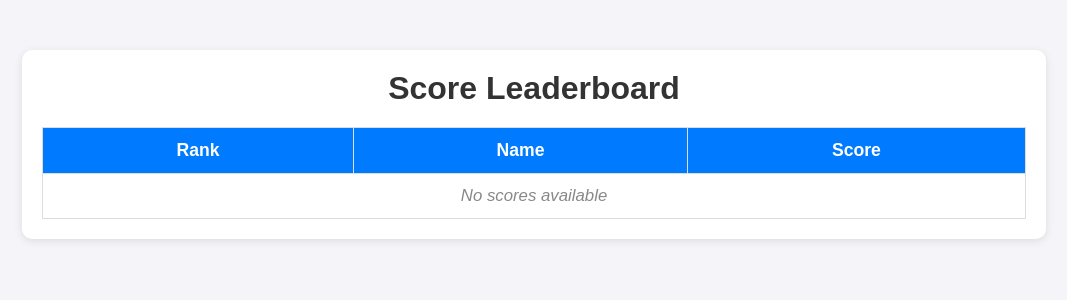
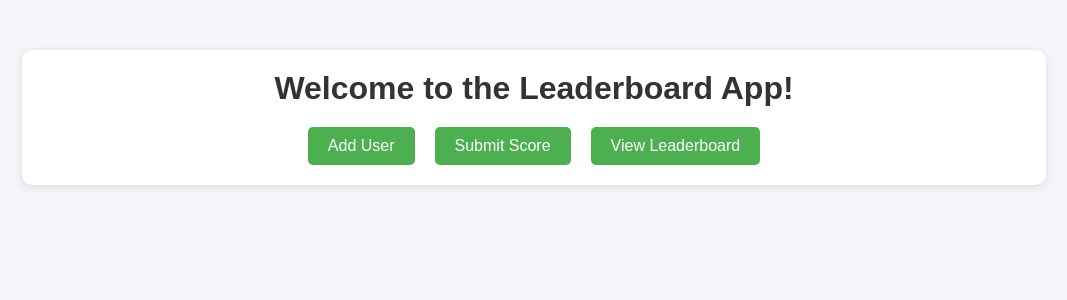
Before and after one commit to absoluteAquarian/elegant-engineers, a Flask app: page / in a window 1280 px wide. Shown: the top 300 px of the page, without its empty margins (106-1173 px from the left). Run offline with Flask 2, Linux system fonts and the light colour scheme; data comes from the database, SQL or seed files in the repository; both versions use the stored data as it was after the commit; data that the repository does not hold is empty.

Commit message:
Extensive testing, bug fixing and reworks to get the project to a functional state

```diff
--- a/01-functional-prototype/app/__init__.py
+++ b/01-functional-prototype/app/__init__.py
@@ -13,6 +13,7 @@ def create_app(config_filename='config.py'):
     # Create database tables
     with app.app_context():
         db.create_all()
+        db.session.commit()
 
     app.register_blueprint(main)
 
--- a/01-functional-prototype/app/app.py
+++ /dev/null
@@ -1,68 +0,0 @@
-from flask import Flask, request, render_template, redirect, url_for
-import sqlite3
-
-app = Flask(__name__)
-
-# Database connection function
-def get_db_connection():
-    conn = sqlite3.connect('leaderboard.db')
-    conn.row_factory = sqlite3.Row
-    return conn
-
-@app.route('/')
-def index():
-    # Fetch the top 10 users from the leaderboard
-    conn = get_db_connection()
-    leaderboard = conn.execute('''
-        SELECT User.userName, Leaderboard.userRank, Leaderboard.userTopRank
-        FROM Leaderboard
-        JOIN User ON Leaderboard.userId = User.userId
-        ORDER BY Leaderboard.userRank ASC
-        LIMIT 10''').fetchall()
-    conn.close()
-    return render_template('index.html', leaderboard=leaderboard)
-
-@app.route('/add_user', methods=['GET', 'POST'])
-def add_user():
-    if request.method == 'POST':
-        user_name = request.form['username']
-        conn = get_db_connection()
-        conn.execute('INSERT INTO User (userName) VALUES (?)', (user_name,))
-        conn.commit()
-        conn.close()
-        return redirect(url_for('index'))
-    return render_template('add_user.html')
-
-@app.route('/add_score/<int:user_id>', methods=['GET', 'POST'])
-def add_score(user_id):
-    if request.method == 'POST':
-        score = request.form['score']
-        conn = get_db_connection()
-
-        # Insert score
-        conn.execute('INSERT INTO Score (score, userId) VALUES (?, ?)', (score, user_id))
-        conn.commit()
-
-        # Update leaderboard (This could be more complex with ranking logic)
-        conn.execute('UPDATE Leaderboard SET userRank = userRank + 1 WHERE userId = ?', (user_id,))
-        conn.commit()
-
-        conn.close()
-        return redirect(url_for('index'))
-
-    return render_template('add_score.html', user_id=user_id)
-
-@app.route('/leaderboard')
-def leaderboard():
-    # Fetch the leaderboard entries
-    conn = get_db_connection()
-    leaderboard = conn.execute('''
-        SELECT User.userName, Score.score, Score.dateSubmitted
-        FROM Score
-        JOIN User ON Score.userId = User.userId
-        ORDER BY Score.score DESC''').fetchall()
-    conn.close()
-    return render_template('leaderboard.html', leaderboard=leaderboard)
-
-if __name__ == '__main__':
-    app.run(debug=True)
--- a/01-functional-prototype/app/routes.py
+++ b/01-functional-prototype/app/routes.py
@@ -1,37 +1,42 @@
-from flask import Blueprint, render_template
+from flask import Flask, Blueprint, request, jsonify, render_template, redirect, url_for
+import sqlite3
+from .models import Score, db, User
+from datetime import datetime
+from sqlalchemy import text
 
 main = Blueprint('main', __name__)
 
-
-# Home route (Leaderboard Page)
-@app.route('/')
-def leaderboard():
-    scores = Score.query.order_by(Score.score.desc()).limit(10).all()
-    return render_template('leaderboard.html', scores=scores)
+# Database connection function
+def get_db_connection():
+#    conn = sqlite3.connect('leaderboard.db')
+#    conn.row_factory = sqlite3.Row
+#    return conn
+    return db.session
 
 
 # Submit Score Page
-@app.route('/submit', methods=['GET'])
+@main.route('/submit', methods=['GET'])
 def submit_form():
     return render_template('submit.html')
 
 
 # Handle Score Submission (Form)
-@app.route('/submit', methods=['POST'])
+@main.route('/submit', methods=['POST'])
 def submit_score():
     name = request.form.get('name')
     score = request.form.get('score')
 
     if name and score:
-        new_score = Score(name=name, score=int(score))
+        new_score = Score(name=name, score=int(score), dateSubmitted=datetime.utcnow())
         db.session.add(new_score)
         db.session.commit()
+        return redirect(url_for('main.leaderboard'))
 
-    return redirect(url_for('leaderboard'))
+    return redirect(url_for('main.submit_form'))
 
 
 # API: Get Scores
-@app.route('/api/scores', methods=['GET'])
+@main.route('/api/scores', methods=['GET'])
 def get_scores():
     scores = Score.query.order_by(Score.score.desc()).limit(10).all()
     scores_list = [{"name": s.name, "score": s.score} for s in scores]
@@ -39,7 +44,7 @@ def get_scores():
 
 
 # API: Submit Score via JSON
-@app.route('/api/scores', methods=['POST'])
+@main.route('/api/scores', methods=['POST'])
 def add_score():
     data = request.get_json()
     name = data.get("name")
@@ -48,8 +53,44 @@ def add_score():
     if not name or not score:
         return jsonify({"success": False, "message": "Invalid data"}), 400
 
-    new_score = Score(name=name, score=int(score))
+    new_score = Score(name=name, score=int(score), dateSubmitted=datetime.utcnow())
     db.session.add(new_score)
     db.session.commit()
 
     return jsonify({"success": True, "message": "Score added!"})
+
+@main.route('/')
+def index():
+    conn = get_db_connection()
+
+    # Fetch the top 10 users from the leaderboard
+    board = conn.execute(text('''
+        SELECT user.userName, leaderboard.userRank, leaderboard.userTopRank
+        FROM leaderboard
+        JOIN user ON leaderboard.userId = user.userId
+        ORDER BY leaderboard.userRank ASC
+        LIMIT 10''')).fetchall()
+    conn.close()
+    return render_template('index.html', scores=board)
+
+@main.route('/add_user', methods=['GET', 'POST'])
+def add_user():
+    if request.method == 'POST':
+        user_name = request.form['username']
+        conn = get_db_connection()
+        conn.execute(text('INSERT INTO user (userName) VALUES (:name)'), {'name': user_name})
+        conn.commit()
+        conn.close()
+        return redirect(url_for('main.index'))
+    return render_template('add_user.html')
+
+@main.route('/leaderboard')
+def leaderboard():
+    # Fetch the leaderboard entries
+    conn = get_db_connection()
+    board = conn.execute(text('''
+        SELECT score.name, score.score, score.dateSubmitted
+        FROM score
+        ORDER BY score.score DESC''')).fetchall()
+    conn.close()
+    return render_template('leaderboard.html', leaderboard_scores=board)
--- a/01-functional-prototype/app/static/css/styles.css
+++ b/01-functional-prototype/app/static/css/styles.css
@@ -70,8 +70,93 @@ td {
     font-weight: bold;
 }
 
+.nav-buttons {
+    display: flex;
+    justify-content: center;
+    gap: 20px;
+}
+
+.nav-button {
+    display: inline-block;
+    padding: 10px 20px;
+    font-size: 1rem;
+    text-decoration: none;
+    color: white;
+    background-color: #4CAF50;
+    border-radius: 5px;
+    transition: background-color 0.3s;
+}
+
+.nav-button:hover {
+    background-color: #45a049;
+}
+
+/* Form Styling */
+.form-group {
+    margin-bottom: 15px;
+}
+
+label {
+    display: block;
+    font-size: 1rem;
+    margin-bottom: 5px;
+    color: #333;
+}
+
+input[type="text"] {
+    width: 100%;
+    padding: 12px;
+    font-size: 1rem;
+    border: 1px solid #ddd;
+    border-radius: 5px;
+    margin-top: 5px;
+    box-sizing: border-box;
+}
+
+input[type="text"]:focus {
+    border-color: #4CAF50;
+    outline: none;
+}
+
+input[type="text"]:focus, input[type="number"]:focus {
+    border-color: #4CAF50;
+    outline: none;
+}
+
+/* Button Styling */
+.btn {
+    background-color: #4CAF50;
+    color: white;
+    padding: 12px 20px;
+    font-size: 1rem;
+    border: none;
+    border-radius: 5px;
+    cursor: pointer;
+    transition: background-color 0.3s;
+}
+
+.btn:hover {
+    background-color: #45a049;
+}
+
+/* Link Styling */
+.link-back {
+    text-align: center;
+    margin-top: 20px;
+}
+
+.back-link {
+    color: #4CAF50;
+    text-decoration: none;
+    font-size: 1rem;
+}
+
+.back-link:hover {
+    text-decoration: underline;
+}
+
 /* No scores available message */
-td[colspan="3"] {
+td[colspan="4"] {
     text-align: center;
     font-style: italic;
     color: #888;
--- a/01-functional-prototype/app/templates/index.html
+++ b/01-functional-prototype/app/templates/index.html
@@ -3,34 +3,18 @@
 <head>
     <meta charset="UTF-8">
     <meta name="viewport" content="width=device-width, initial-scale=1.0">
-    <title>Leaderboard</title>
+    <title>Leaderboard App</title>
     <link rel="stylesheet" href="{{ url_for('static', filename='css/styles.css') }}">
 </head>
 <body>
     <div class="container">
-        <h1>Score Leaderboard</h1>
-        <table class="leaderboard">
-            <thead>
-                <tr>
-                    <th>Rank</th>
-                    <th>Name</th>
-                    <th>Score</th>
-                </tr>
-            </thead>
-            <tbody>
-                {% for (name, score) in scores %}
-                    <tr class="leaderboard-row {% if loop.index == 1 %}first-place{% elif loop.index == 2 %}second-place{% elif loop.index == 3 %}third-place{% endif %}">
-                        <td>{{ loop.index }}</td>
-                        <td>{{ name }}</td>
-                        <td>{{ score }}</td>
-                    </tr>
-                {% else %}
-                    <tr>
-                        <td colspan="3">No scores available</td>
-                    </tr>
-                {% endfor %}
-            </tbody>
-        </table>
+        <h1>Welcome to the Leaderboard App!</h1>
+
+        <div class="nav-buttons">
+            <a href="{{ url_for('main.add_user') }}" class="nav-button">Add User</a>
+            <a href="{{ url_for('main.submit_form') }}" class="nav-button">Submit Score</a>
+            <a href="{{ url_for('main.leaderboard') }}" class="nav-button">View Leaderboard</a>
+        </div>
     </div>
 </body>
 </html>
```
Also changed, not shown: 01-functional-prototype/app/forms.py (deleted, +0 -7 lines), 01-functional-prototype/app/models.py (+10 -0 lines), 01-functional-prototype/app/templates/add_user.html (added, +29 -0 lines), 01-functional-prototype/app/templates/leaderboard.html (added, +44 -0 lines), 01-functional-prototype/app/templates/submit.html (added, +34 -0 lines), 01-functional-prototype/instance/leaderboard.db (added).
